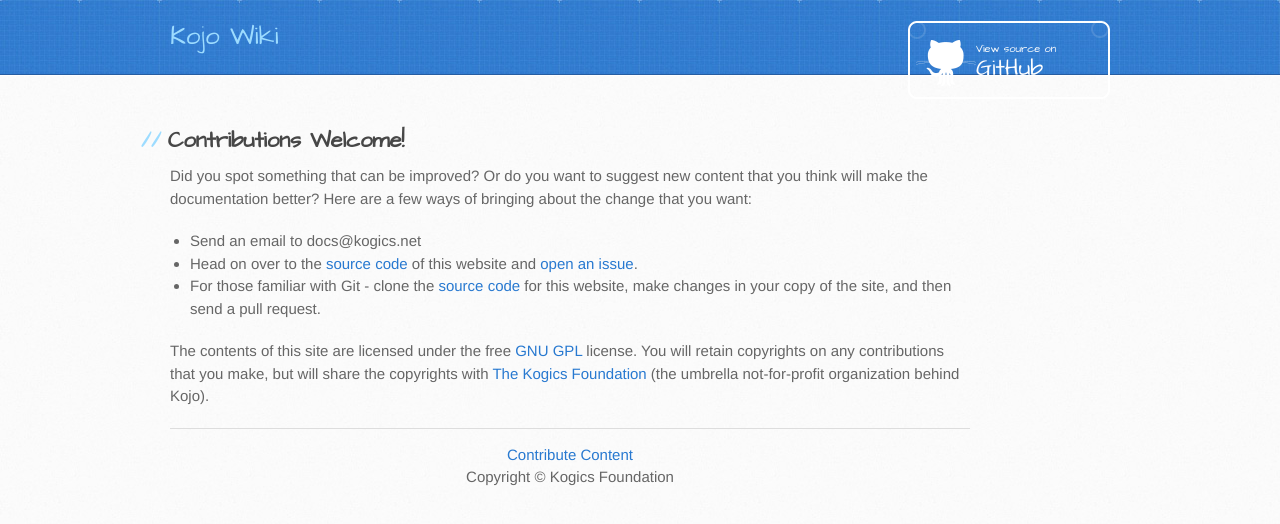
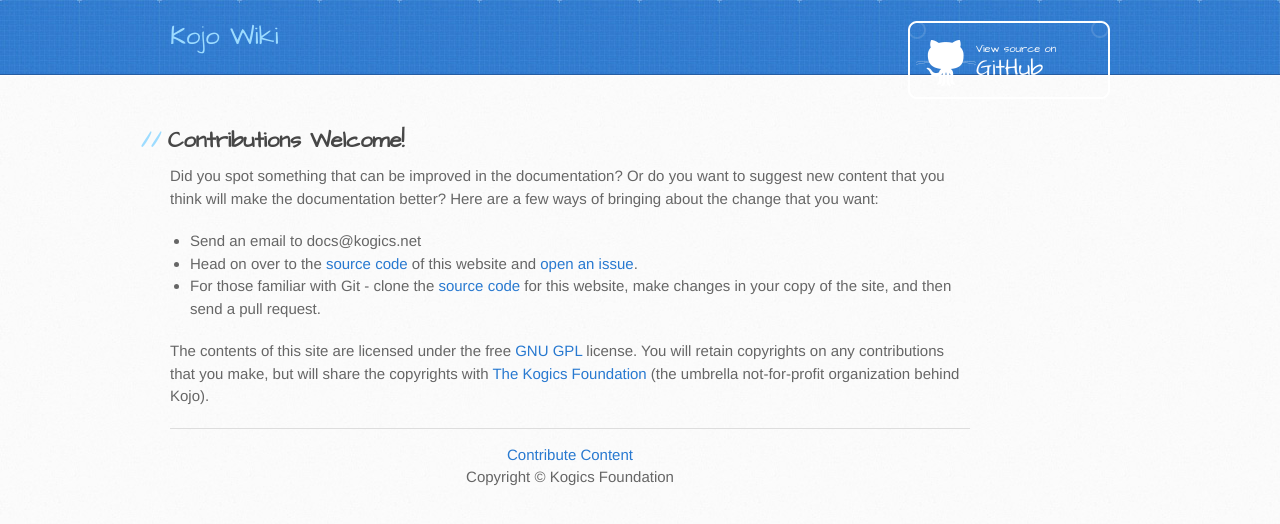
Before and after one commit to kojodoc/kojodoc.github.io, a Jekyll site: the page built from contribute.md, in a window 1280 px wide. Shown: the top 524 px of the page. Built offline with Jekyll 4.4.1, drawn with Linux system fonts in a browser that asks for light colours; our own code applies the rules of GitHub Pages for plain Markdown files; the repository's description, which GitHub fills in, is left out.

```diff
--- a/contribute.md
+++ b/contribute.md
@@ -1,7 +1,7 @@
 ## Contributions Welcome!
-Did you spot something that can be improved? Or do you want to suggest new content that you think will make the documentation better? Here are a few ways of bringing about the change that you want:
+Did you spot something that can be improved in the documentation? Or do you want to suggest new content that you think will make the documentation better? Here are a few ways of bringing about the change that you want:
 * Send an email to docs@kogics.net
-* Head on over to the [source code](https://github.com/litan/kojodoc) of this website and [open an issue](https://github.com/litan/kojodoc/issues).
-* For those familiar with Git - clone the [source code](https://github.com/litan/kojodoc) for this website, make changes in your copy of the site, and then send a pull request.
+* Head on over to the [source code](https://github.com/kojodoc/kojodoc.github.io) of this website and [open an issue](https://github.com/kojodoc/kojodoc.github.io/issues).
+* For those familiar with Git - clone the [source code](https://github.com/kojodoc/kojodoc.github.io) for this website, make changes in your copy of the site, and then send a pull request.
 
 The contents of this site are licensed under the free [GNU GPL](https://www.gnu.org/licenses/gpl-3.0-standalone.html) license. You will retain copyrights on any contributions that you make, but will share the copyrights with [The Kogics Foundation](http://wiki.kogics.net/kogics-foundation) (the umbrella not-for-profit organization behind Kojo).
```
Also changed, not shown: contribute-code.md (added, +14 -0 lines).
